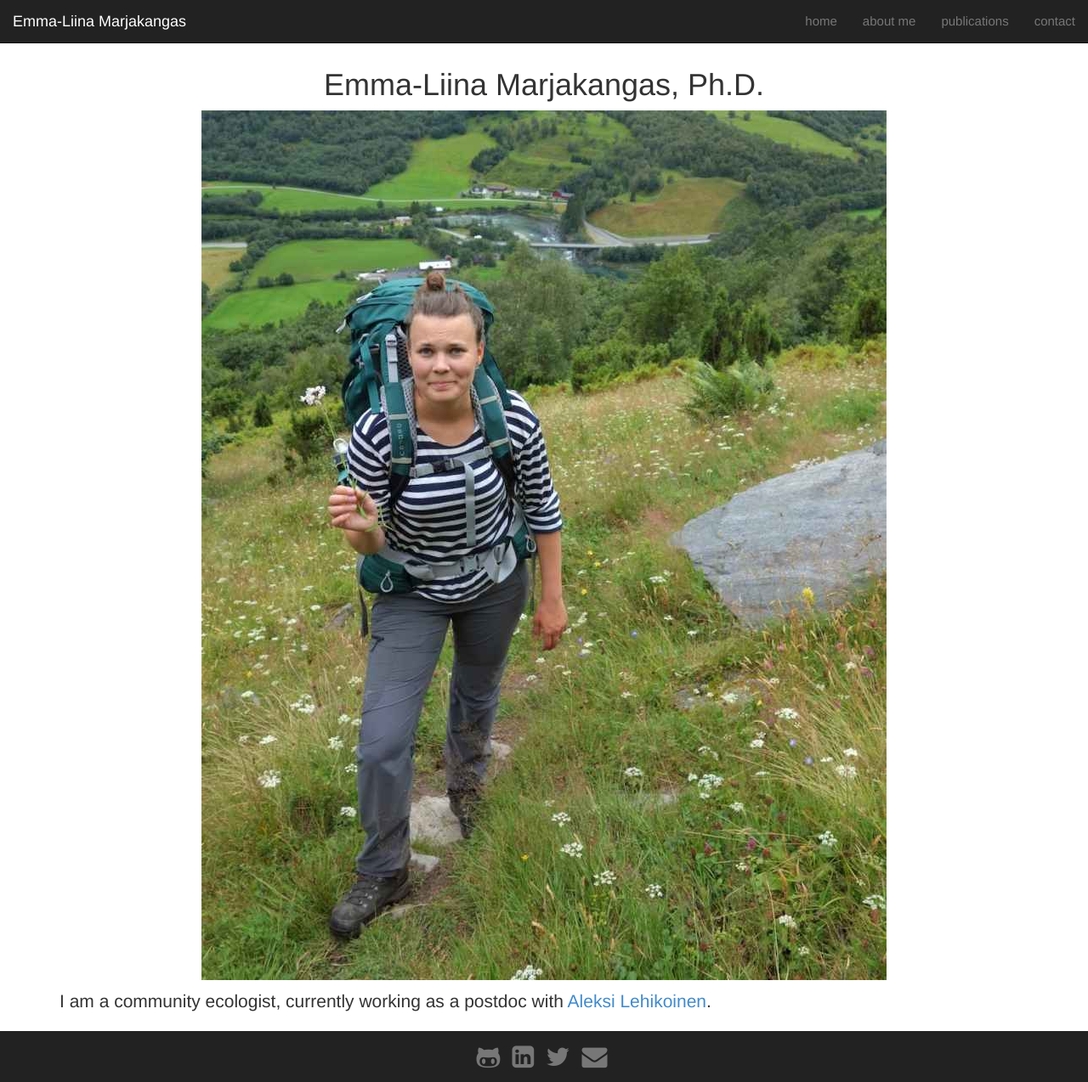
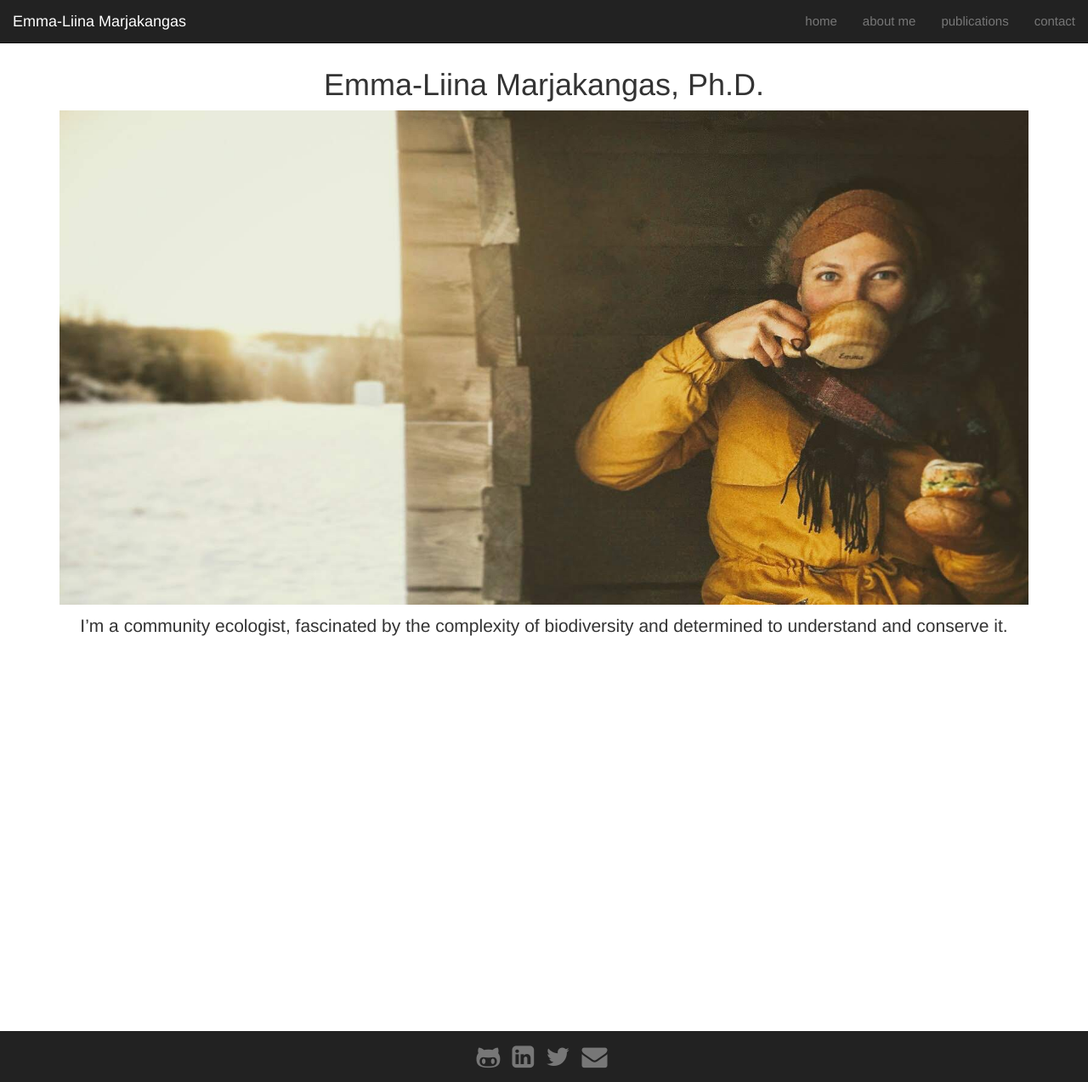
Before and after one commit to emmaliinamarjakangas/emmaliinamarjakangas.github.io, a Jekyll site: the page built from index.md, in a window 1280 px wide and 1274 px high. Shown: the whole window at 85% size. Built offline with Jekyll 4.4.1, drawn with Linux system fonts in a browser that asks for light colours; nearby versions of some CDN libraries.

Commit message:
Home page updated

```diff
--- a/index.md
+++ b/index.md
@@ -6,8 +6,8 @@ group: home
 
 <h1 class="text-center">Emma-Liina Marjakangas, Ph.D.</h1>
 
-<img src="/static/img/hello_kuva.jpg" class="img-responsive center-block" alt="Hiking in the Norwegian mountains"/>
+<img src="/static/img/profile4.jpg" class="img-responsive center-block" alt="Hiking in the Scandinavian mountains"/>
 
-<p class="lead text-justify">
-I am a community ecologist, currently working as a postdoc with [Aleksi Lehikoinen](https://www.luomus.fi/fi/helsinki-lab-ornithology).
+<p class="lead text-center">
+I'm a community ecologist, fascinated by the complexity of biodiversity and determined to understand and conserve it.
 </p>
```
Also changed, not shown: static/img/profile4.jpg (added).
